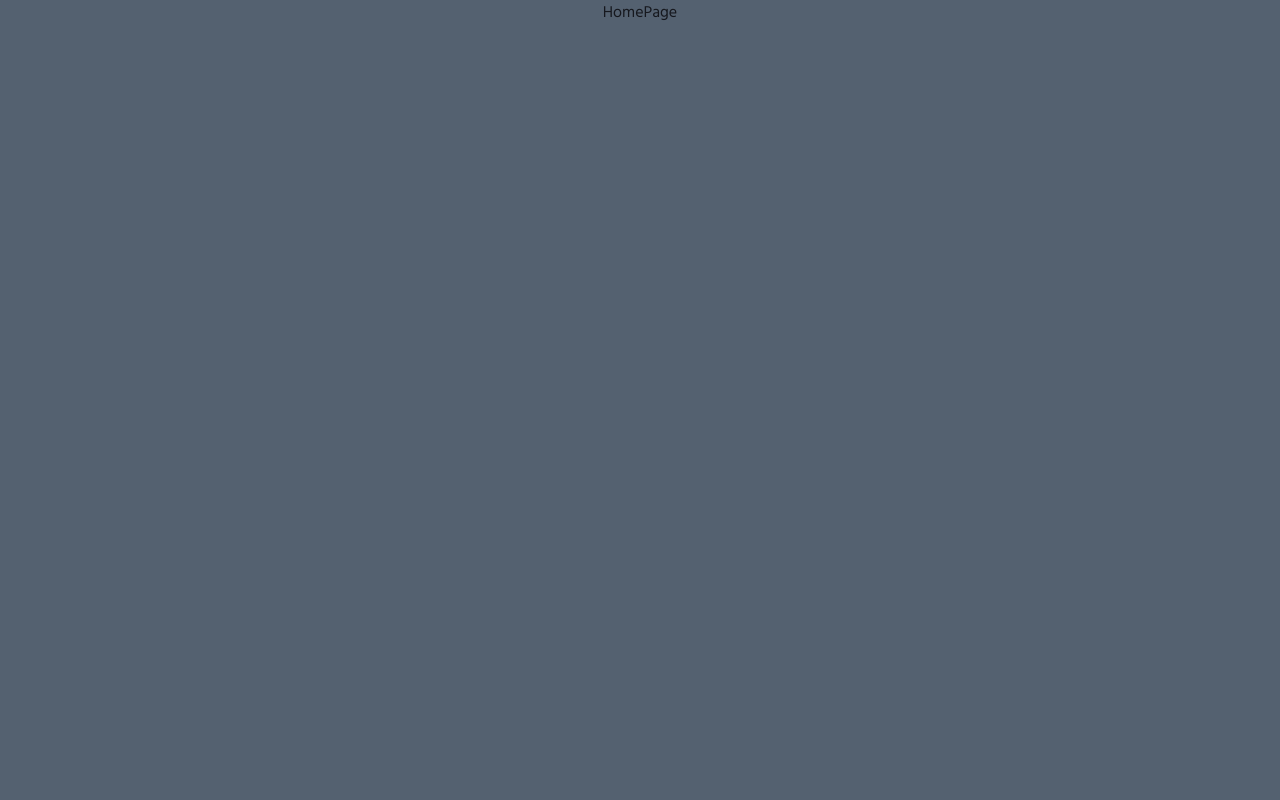
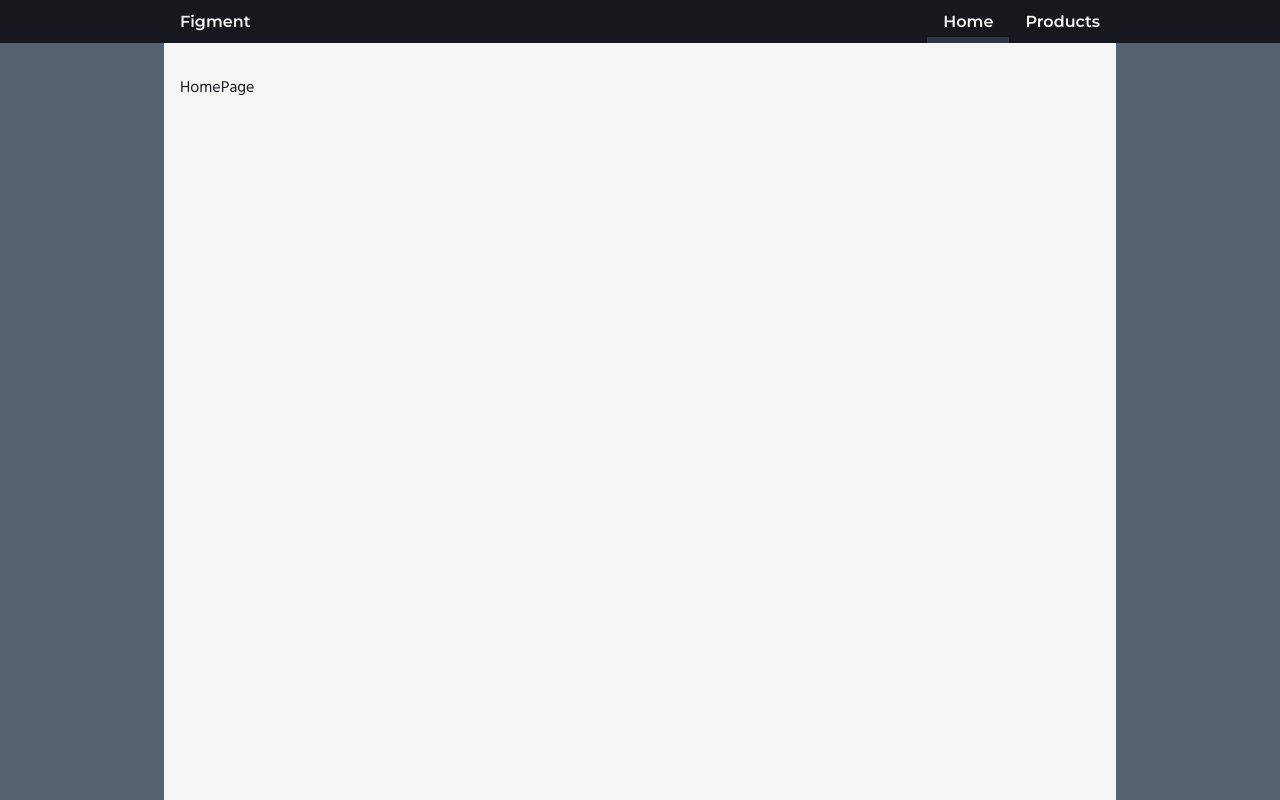
Before and after one commit to j-mattias/product-portal, a React (Vite) app: page / in a window 1280 px wide. Built offline with nearby package versions, Linux system fonts and the light colour scheme.

Commit message:
Add Header and some CSS

```diff
--- /dev/null
+++ b/src/components/Header.tsx
@@ -0,0 +1,19 @@
+import { Link, NavLink } from "react-router-dom";
+
+export function Header() {
+  return (
+    <header className="header">
+      <nav className="navbar max-width">
+        <Link className="navbar__link navbar__link--title" to="/">
+          Figment
+        </Link>
+        <NavLink className="navbar__link" to="/">
+          Home
+        </NavLink>
+        <NavLink className="navbar__link" to="products">
+          Products
+        </NavLink>
+      </nav>
+    </header>
+  );
+}
--- a/src/components/index.ts
+++ b/src/components/index.ts
@@ -1 +1,2 @@
 export * from "./App";
+export * from "./Header";
--- a/src/css/App.css
+++ b/src/css/App.css
@@ -2,5 +2,5 @@
   display: flex;
   flex-direction: column;
   align-items: center;
-  width: 100%;
+  height: 100vh;
 }
--- /dev/null
+++ b/src/css/Header.css
@@ -0,0 +1,26 @@
+.header {
+  background-color: var(--dark-col);
+  width: 100%;
+
+  .navbar {
+    display: flex;
+    justify-content: flex-end;
+    margin-inline: auto;
+
+    .navbar__link--title {
+      margin-right: auto;
+    }
+
+    .navbar__link {
+      padding: 0.75rem 1rem;
+
+      &:hover:not(.navbar__link--title) {
+        background-color: var(--offset-col-1);
+      }
+    }
+
+    a.active {
+      box-shadow: inset 0 -6px 0 var(--offset-col-1);
+    }
+  }
+}
--- a/src/css/index.css
+++ b/src/css/index.css
@@ -1,6 +1,7 @@
 @import url("https://fonts.googleapis.com/css2?family=Hind:wght@300;400;500;600;700&family=Montserrat:ital,wght@0,100..900;1,100..900&display=swap");
 
 @import url("App.css");
+@import url("Header.css");
 
 :root {
   --bg-col: #546170;
@@ -13,6 +14,8 @@
 
   --text-font: "Hind", sans-serif;
   --heading-font: "Montserrat", sans-serif;
+
+  --max-width: 952px;
 }
 
 * {
@@ -30,6 +33,7 @@ body {
   font-style: normal;
   color: var(--dark-col);
   background-color: var(--bg-col);
+  min-height: 100vh;
 }
 
 h1,
@@ -44,6 +48,13 @@ h6 {
   color: var(--dark-col);
 }
 
+main {
+  width: 100%;
+  height: 100%;
+  padding: 2rem 1rem;
+  background-color: var(--bright-col);
+}
+
 img {
   max-width: 100%;
   height: auto;
@@ -54,3 +65,15 @@ button {
   font-family: var(--heading-font);
   color: var(--bright-col);
 }
+
+a {
+  color: var(--bright-col);
+  text-decoration: none;
+  font-family: var(--heading-font);
+  font-weight: 600;
+}
+
+/* Utility */
+.max-width {
+  max-width: var(--max-width);
+}
--- a/src/layouts/RootLayout.tsx
+++ b/src/layouts/RootLayout.tsx
@@ -1,9 +1,13 @@
 import { Outlet } from "react-router-dom";
+import { Header } from "../components";
 
 export function RootLayout() {
   return (
-    <main>
-      <Outlet />
-    </main>
+    <>
+      <Header />
+      <main className="max-width">
+        <Outlet />
+      </main>
+    </>
   );
 }
```
